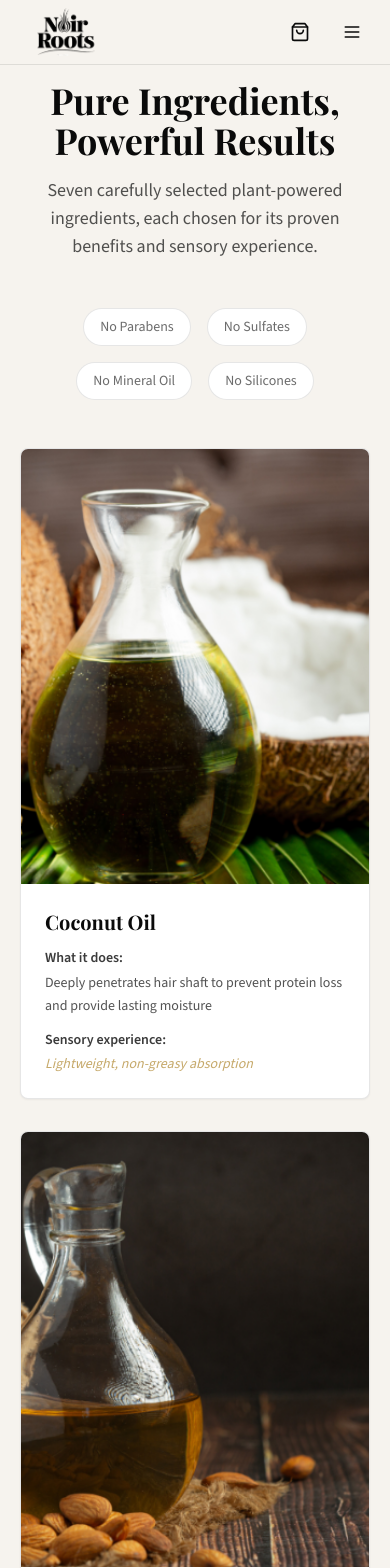
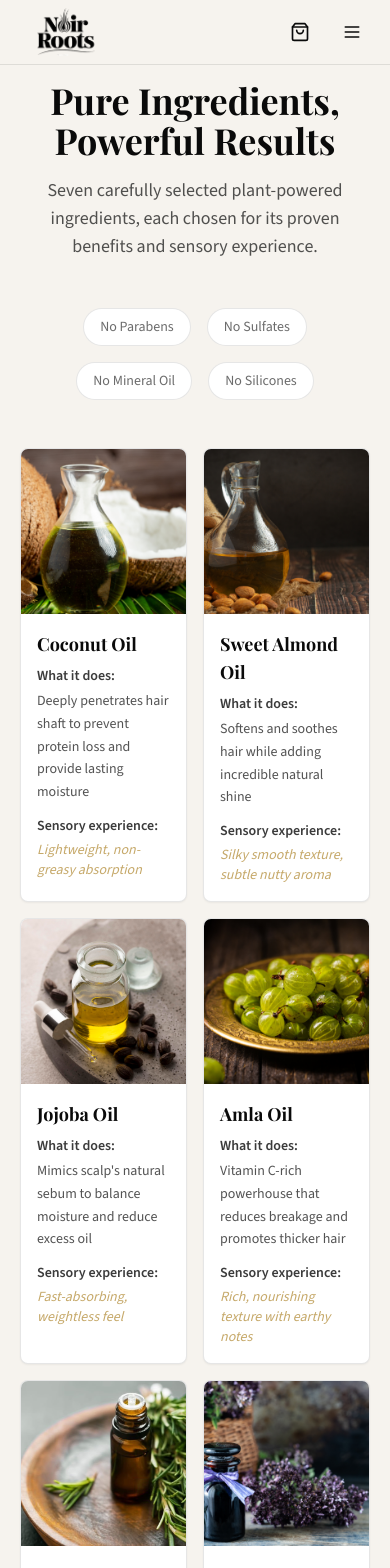
Before and after one commit to arsen09835/NOIRROOTS2, a React (Vite) app: page /ingredients in a window 390 px wide. Shown: the top 1568 px of the page. Built offline with nearby package versions, Linux system fonts and the light colour scheme.

Commit message:
Improve mobile layout for hero and ingredients grid

```diff
--- a/src/pages/HomePage.tsx
+++ b/src/pages/HomePage.tsx
@@ -129,7 +129,7 @@ const HomePage = () => {
               </div>
             </div>
 
-            <div className="flex justify-center">
+            <div className="flex justify-center order-first lg:order-last">
               <div className="media aspect-4/5 w-80 rounded-2xl shadow-2xl overflow-hidden">
                 <img
                   src="/2025-09-25 22.10.49.jpg"
--- a/src/pages/IngredientsPage.tsx
+++ b/src/pages/IngredientsPage.tsx
@@ -73,10 +73,10 @@ const IngredientsPage = () => {
             <span className="bg-white px-4 py-2 rounded-full border border-black/10">No Silicones</span>
           </div>
 
-          <div className="grid grid-cols-1 md:grid-cols-2 lg:grid-cols-3 gap-8">
+          <div className="grid grid-cols-2 lg:grid-cols-3 gap-4 sm:gap-8">
             {ingredients.map((ingredient, index) => (
               <div key={index} className="bg-white rounded-lg shadow-sm border border-black/10 overflow-hidden hover:shadow-md transition-shadow duration-300">
-                <div className="media aspect-4/5">
+                <div className="media aspect-square sm:aspect-4/5">
                   <img
                     src={ingredient.image}
                     alt={`${ingredient.name} - Natural hair care ingredient`}
@@ -85,8 +85,8 @@ const IngredientsPage = () => {
                     loading="lazy"
                   />
                 </div>
-                <div className="p-6">
-                  <h3 className="font-playfair font-bold text-black mb-3 text-xl">
+                <div className="p-4 sm:p-6">
+                  <h3 className="font-playfair font-bold text-black mb-2 sm:mb-3 text-lg sm:text-xl">
                     {ingredient.name}
                   </h3>
                   <div className="space-y-3">
```
